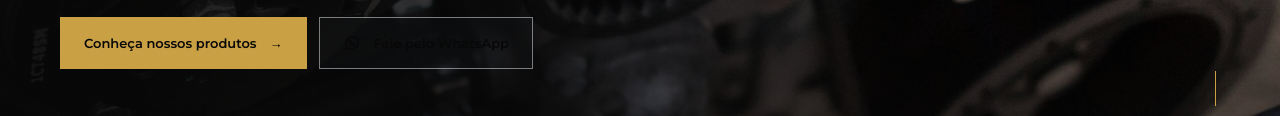
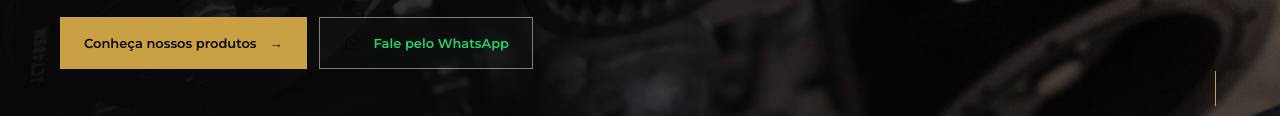
Before and after one commit to LaSouza389/Projeto-Auto-Pecas, a plain HTML site: page index.html in a window 1280 px wide. Shown: the part 527-643 px from the top of the page. Drawn offline with Linux system fonts and the light colour scheme.

Commit message:
alteração de cor

```diff
--- a/css/style.css
+++ b/css/style.css
@@ -55,6 +55,7 @@ button { font: inherit; }
 .hero-actions { display: flex; flex-wrap: wrap; gap: 12px; }
 .button-outline { border-color: rgba(255, 255, 255, .46); background: rgba(25, 27, 31, .26); }
 .button-outline:hover { border-color: var(--gold); background: var(--gold); color: var(--black); }
+.whatsapp-label { color: #25d366; }
 .button svg { width: 18px; height: 18px; fill: none; stroke: currentColor; stroke-width: 1.5; stroke-linecap: round; stroke-linejoin: round; }
 .hero-proof { display: flex; align-items: center; gap: 12px; margin-top: 62px; }
 .proof-icon { width: 37px; height: 37px; display: grid; place-items: center; border: 1px solid rgba(255, 255, 255, .22); color: var(--yellow); font-size: 24px; }
--- a/index.html
+++ b/index.html
@@ -48,7 +48,7 @@
           <a class="button" href="#produtos">Conheça nossos produtos <span aria-hidden="true">→</span></a>
           <a class="button button-outline js-whatsapp" href="#" target="_blank" rel="noopener noreferrer">
             <svg aria-hidden="true" viewBox="0 0 24 24"><path d="M20.5 11.8a8.5 8.5 0 0 1-12.6 7.4L3 20.5l1.3-4.8a8.5 8.5 0 1 1 16.2-3.9Z"/><path d="M8.2 7.8c.2-.4.4-.4.7-.4h.5c.2 0 .4.1.5.4l.7 1.7c.1.2.1.4 0 .6l-.5.6c-.2.2-.3.4-.1.7.5.8 1.2 1.5 2 2 .3.2.5.1.7-.1l.7-.8c.2-.2.4-.2.6-.1l1.7.8c.2.1.4.2.4.4 0 .3-.2 1.1-.7 1.5-.5.5-1.2.7-2 .5-.8-.2-1.8-.6-3.1-1.7-1.2-1-2.1-2.3-2.4-3.1-.3-.8-.2-1.5.2-2 .3-.5.7-.8.8-1Z"/></svg>
-            Fale pelo WhatsApp
+            <span class="whatsapp-label">Fale pelo WhatsApp</span>
           </a>
         </div>
         <div class="hero-proof">
```
